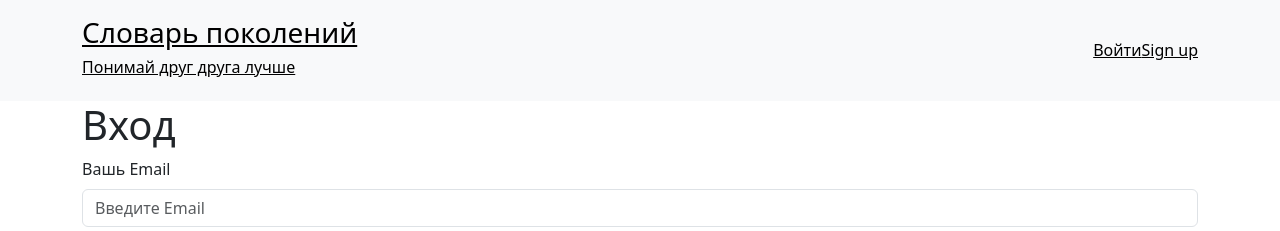
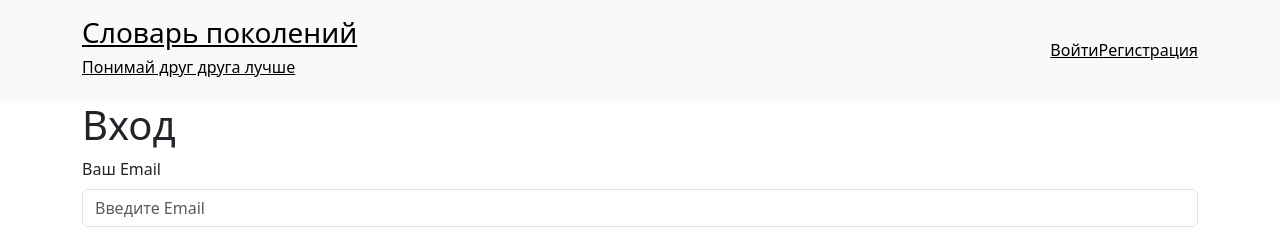
Before and after one commit to anazaigraeva/realniePasani, a React (Vite) app in the folder client/: page /signin in a window 1280 px wide. Shown: the top 231 px of the page. Built offline with nearby package versions, Linux system fonts and the light colour scheme.

Commit message:
reg-nav-client

```diff
--- a/client/src/Components/Navbar/Navbar.jsx
+++ b/client/src/Components/Navbar/Navbar.jsx
@@ -31,9 +31,9 @@ export default function Navba({ user, setUser }) {
           </Navbar.Text>
           <Navbar.Text>
             {!user ? (
-              <NavLink to="/signup">Sign up</NavLink>
+              <NavLink to="/signup">Регистрация</NavLink>
             ) : (
-              <NavLink onClick={signoutHandler}>Sign Out </NavLink>
+              <NavLink onClick={signoutHandler}>Выйти </NavLink>
             )}
           </Navbar.Text>
         </Navbar.Collapse>
--- a/client/src/Pages/Signin/Signin.jsx
+++ b/client/src/Pages/Signin/Signin.jsx
@@ -12,7 +12,7 @@ export default function Signin({setUser}) {
 <div><h1>Вход</h1></div>
     <Form>
       <Form.Group className="mb-3" controlId="formGroupEmail">
-        <Form.Label>Вашь Email</Form.Label>
+        <Form.Label>Ваш Email</Form.Label>
         <Form.Control type="email" placeholder="Введите Email" />
       </Form.Group>
       <Form.Group className="mb-3" controlId="formGroupPassword">
--- a/client/src/Pages/WordsPage/WordPage.jsx
+++ b/client/src/Pages/WordsPage/WordPage.jsx
@@ -2,7 +2,7 @@ import React, { useEffect, useState } from 'react'
 import Card from '../../Components/Cards/Card'
 import axiosInstance from '../../axiosinstance'
 
-export default function HomePage() {
+export default function CategoriesWords() {
     const [categories, setCategory] = useState([])
 
     useEffect(()=>{
```
